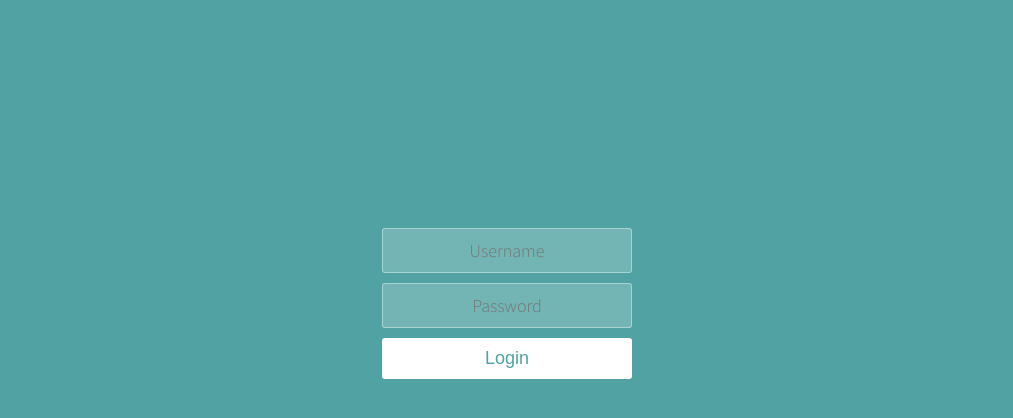
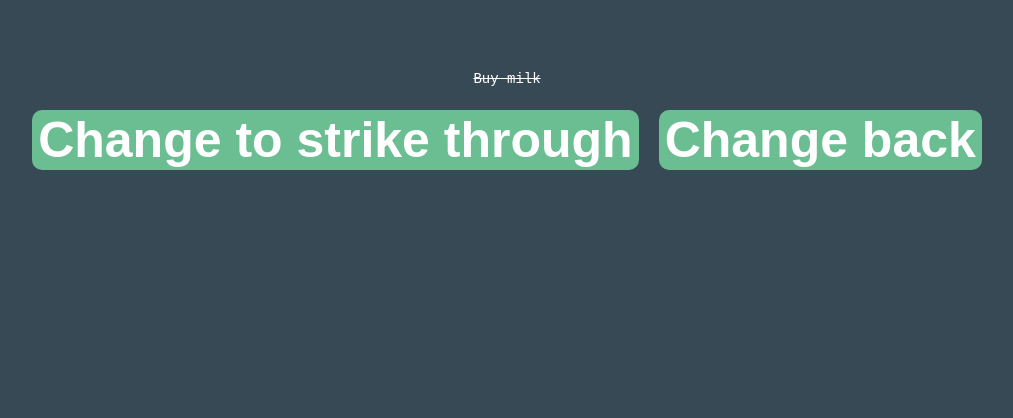
Before and after one commit to Salah-Eddine-hub/Reactjs, a React (Create React App) app in the folder my-app/: page / in a window 1280 px wide. Shown: the top 418 px of the page, without its empty margins (133-1146 px from the left). Built offline with nearby package versions, Linux system fonts and the light colour scheme.

Commit message:
add state with an example of hover line-through

```diff
--- a/my-app/public/styles.css
+++ b/my-app/public/styles.css
@@ -1,57 +1,23 @@
-* {
-  box-sizing: border-box;
-  margin: 0;
-  padding: 0;
-  font-weight: 300;
-}
-
 body {
-  font-family: "Source Sans Pro", sans-serif;
-  color: white;
-  font-weight: 300;
-  background: #50a3a2;
-  width: 100%;
-  height: 100%;
-}
-
-.container {
-  margin: 10% auto;
-  padding: 80px 0;
+  font: normal 14px/100% "Andale Mono", AndaleMono, monospace;
+  color: #fff;
+  padding: 50px;
+  background-color: #374954;
   text-align: center;
 }
 
-.container h1 {
-  font-size: 40px;
-  font-weight: 200;
+h1 {
+  font-size: 100px;
 }
 
-form {
-  padding: 20px 0;
-  position: relative;
+button {
+  background-color: #6bbe92;
+  border: 0;
+  border-radius: 10px;
+  box-shadow: 5px;
+  margin: 10px;
+  text-align: center;
+  color: #fff;
+  font-weight: bold;
+  font-size: 50px;
 }
-form input {
-  border: 1px solid rgba(252, 252, 252, 0.4);
-  background-color: rgba(252, 252, 252, 0.2);
-  width: 250px;
-  border-radius: 3px;
-  font-family: "Source Sans Pro", sans-serif;
-  padding: 10px 15px;
-  margin: 0 auto 10px auto;
-  display: block;
-  text-align: center;
-  font-size: 18px;
-  color: white;
-  font-weight: 300;
-}
-
-form button {
-  appearance: none;
-  outline: 0;
-  background-color: white;
-  border: 0;
-  padding: 10px 15px;
-  color: #50a3a2;
-  border-radius: 3px;
-  width: 250px;
-  font-size: 18px;
-}
--- a/my-app/src/components/App.js
+++ b/my-app/src/components/App.js
@@ -1,15 +1,22 @@
 import React from "react";
-import Form from "./Form";
 
-var userIsRegistered = true;
+var isDone = true;
+
+function strike() {
+  isDone = true;
+}
+
+function unStrike() {
+  isDone = false;
+}
 
 function App() {
   return (
-    <div className="container">
-      <Form
-        isregistred={userIsRegistered}
-      />
-
+    <div>
+      {/* <p style={{textDecoration: "line-through"}}>I am salah ostora</p> */}
+      <p style={isDone ? { textDecoration: "line-through" } : null}>Buy milk</p>
+      <button onClick={strike}>Change to strike through</button>
+      <button onClick={unStrike}>Change back</button>
     </div>
   );
 }
--- a/my-app/src/components/Form.jsx
+++ /dev/null
@@ -1,15 +0,0 @@
-import React from "react";
-import Input from "./input";
-
-function Form(props) {
-  return (
-    <form className="form">
-        <Input type="text" placeholder="Username"/>
-        <Input type="password" placeholder="Password"/>
-        {(props.isregistred === false) && <Input type="password" placeholder="Confirm Password"/>}
-        <button type="submit">{props.isregistred ? "Login" : "Register"}</button>
-    </form>
-  );
-}
-
-export default Form;
--- a/my-app/src/components/input.jsx
+++ /dev/null
@@ -1,7 +0,0 @@
-import React from "react";
-
-function Input(props){
-    return (<input type={props.input} placeholder={props.placeholder} />);
-}
-
-export default Input;
```
